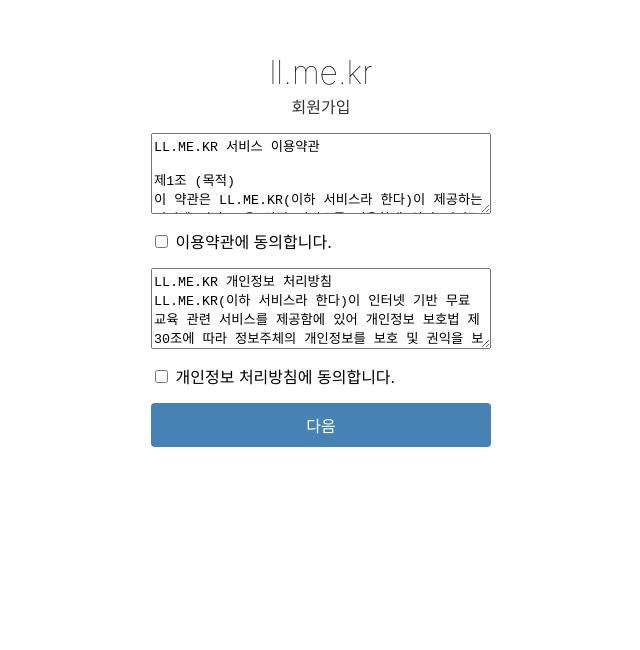
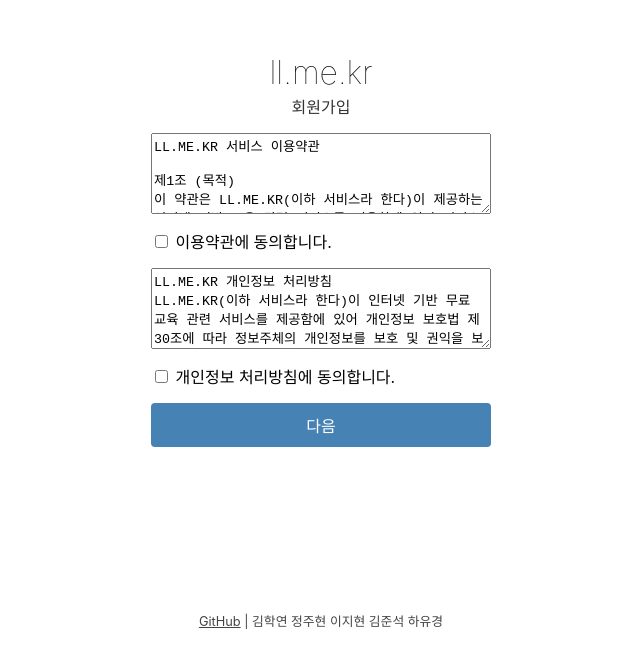
Before and after one commit to aooen/learn-language, a SvelteKit app in the folder apps/frontend/: page /signup in a window 1280 px wide. Shown: the part 150-800 px from the top of the page, without its empty margins (319-959 px from the left). Built offline with nearby package versions, Linux system fonts and the light colour scheme; a web font is replaced by a local one; what backend would draw is missing.

Commit message:
chore: add login footer about the project

```diff
--- a/apps/frontend/src/routes/(login)/+page.svelte
+++ b/apps/frontend/src/routes/(login)/+page.svelte
@@ -43,6 +43,11 @@
     <button type="submit" class="login-button">로그인</button>
     <a class="signup-link" href="/signup">회원가입</a>
   </form>
+
+  <footer>
+    <a href="https://github.com/aooen/learn-language" target="_blank">GitHub</a>
+    | 김학연 정주현 이지현 김준석 하유경
+  </footer>
 </div>
 
 <style lang="scss">
@@ -118,5 +123,18 @@
       text-decoration: none;
       cursor: pointer;
     }
+
+    footer {
+      position: absolute;
+      bottom: 20px;
+      width: 100%;
+      color: #444;
+      font-size: 0.8rem;
+      text-align: center;
+
+      a {
+        color: #444;
+      }
+    }
   }
 </style>
--- a/apps/frontend/src/routes/(login)/signup/+page.svelte
+++ b/apps/frontend/src/routes/(login)/signup/+page.svelte
@@ -130,6 +130,11 @@
       {/if}
     </button>
   </form>
+
+  <footer>
+    <a href="https://github.com/aooen/learn-language" target="_blank">GitHub</a>
+    | 김학연 정주현 이지현 김준석 하유경
+  </footer>
 </div>
 
 <style lang="scss">
@@ -200,5 +205,18 @@
         background-color: color.adjust(#4682b4, $lightness: -10%);
       }
     }
+
+    footer {
+      position: absolute;
+      bottom: 20px;
+      width: 100%;
+      color: #444;
+      font-size: 0.8rem;
+      text-align: center;
+
+      a {
+        color: #444;
+      }
+    }
   }
 </style>
```
